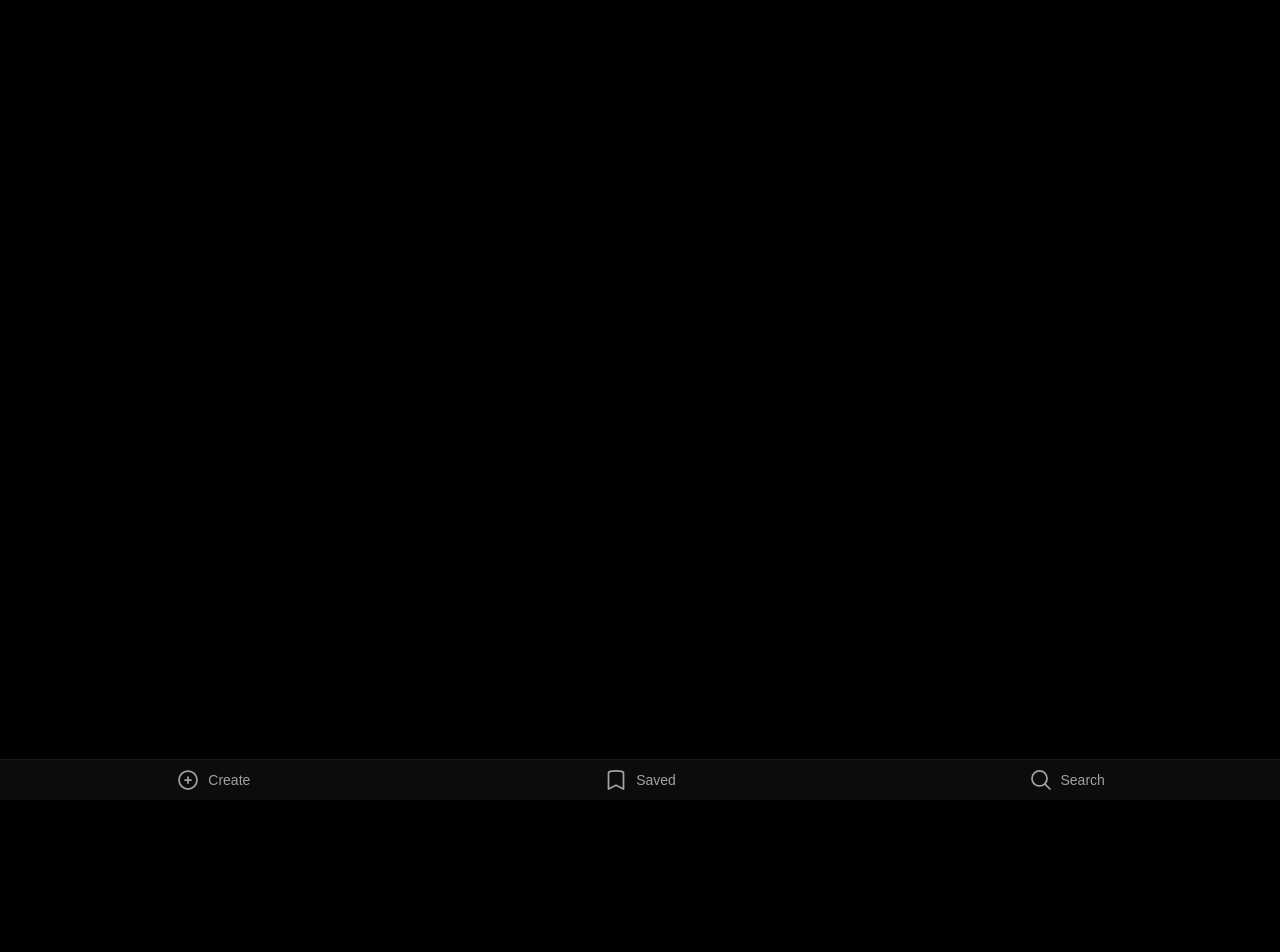
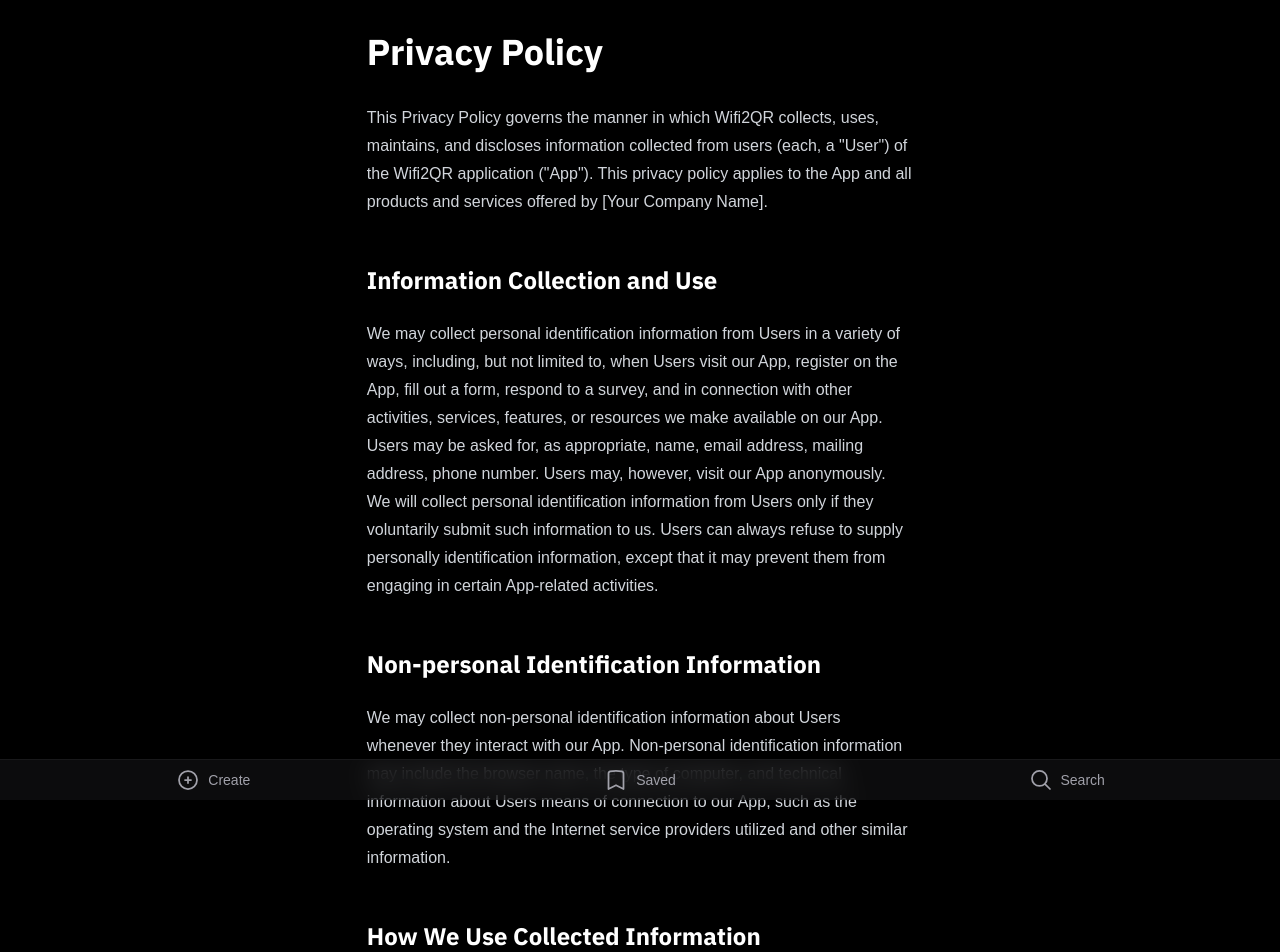
Before and after one commit to qhungg289/wifi-qrcode-generator, a SvelteKit app: page /privacy in a window 1280 px wide. Before the commit this address had no page. Shown: the top 952 px of the page. Before the commit the page ends 800 px from the top, so only its background shows below. Built offline with nearby package versions, Linux system fonts and the light colour scheme; a web font is replaced by a local one.

Commit message:
add privacy page

```diff
--- a/package.json
+++ b/package.json
@@ -15,6 +15,7 @@
 		"@sveltejs/adapter-auto": "^2.0.0",
 		"@sveltejs/kit": "^1.5.0",
 		"@tailwindcss/forms": "^0.5.3",
+		"@tailwindcss/typography": "^0.5.10",
 		"@types/qrcode": "^1.5.0",
 		"autoprefixer": "^10.4.13",
 		"postcss": "^8.4.21",
--- /dev/null
+++ b/src/routes/privacy/+page.svelte
@@ -0,0 +1,112 @@
+<script lang="ts">
+	import type { PageData } from "./$types";
+
+	export let data: PageData;
+</script>
+
+<div class="prose prose-invert container">
+	<h1>Privacy Policy</h1>
+
+	<p>
+		This Privacy Policy governs the manner in which Wifi2QR collects, uses, maintains, and discloses
+		information collected from users (each, a "User") of the Wifi2QR application ("App"). This
+		privacy policy applies to the App and all products and services offered by [Your Company Name].
+	</p>
+
+	<h2>Information Collection and Use</h2>
+
+	<p>
+		We may collect personal identification information from Users in a variety of ways, including,
+		but not limited to, when Users visit our App, register on the App, fill out a form, respond to a
+		survey, and in connection with other activities, services, features, or resources we make
+		available on our App. Users may be asked for, as appropriate, name, email address, mailing
+		address, phone number. Users may, however, visit our App anonymously. We will collect personal
+		identification information from Users only if they voluntarily submit such information to us.
+		Users can always refuse to supply personally identification information, except that it may
+		prevent them from engaging in certain App-related activities.
+	</p>
+
+	<h2>Non-personal Identification Information</h2>
+
+	<p>
+		We may collect non-personal identification information about Users whenever they interact with
+		our App. Non-personal identification information may include the browser name, the type of
+		computer, and technical information about Users means of connection to our App, such as the
+		operating system and the Internet service providers utilized and other similar information.
+	</p>
+
+	<h2>How We Use Collected Information</h2>
+
+	<p>Wifi2QR may collect and use Users personal information for the following purposes:</p>
+	<ul>
+		<li>To personalize user experience</li>
+		<li>To improve our App</li>
+		<li>
+			To send periodic emails
+			<ul>
+				<li>
+					We may use the email address to respond to their inquiries, questions, and/or other
+					requests.
+				</li>
+				<li>
+					If User decides to opt-in to our mailing list, they will receive emails that may include
+					company news, updates, related product or service information, etc. If at any time the
+					User would like to unsubscribe from receiving future emails, we include detailed
+					unsubscribe instructions at the bottom of each email or User may contact us via our App.
+				</li>
+			</ul>
+		</li>
+	</ul>
+
+	<h2>How We Protect Your Information</h2>
+
+	<p>
+		We adopt appropriate data collection, storage, and processing practices and security measures to
+		protect against unauthorized access, alteration, disclosure, or destruction of your personal
+		information, username, password, transaction information, and data stored on our App.
+	</p>
+
+	<h2>Sharing Your Personal Information</h2>
+
+	<p>
+		We do not sell, trade, or rent Users personal identification information to others. We may share
+		generic aggregated demographic information not linked to any personal identification information
+		regarding visitors and users with our business partners, trusted affiliates, and advertisers for
+		the purposes outlined above.
+	</p>
+
+	<h2>Changes to This Privacy Policy</h2>
+
+	<p>
+		Wifi2QR has the discretion to update this privacy policy at any time. When we do, we will post a
+		notification on the main page of our App, revise the updated date at the bottom of this page. We
+		encourage Users to frequently check this page for any changes to stay informed about how we are
+		helping to protect the personal information we collect. You acknowledge and agree that it is
+		your responsibility to review this privacy policy periodically and become aware of
+		modifications.
+	</p>
+
+	<h2>Your Acceptance of These Terms</h2>
+
+	<p>
+		By using this App, you signify your acceptance of this policy. If you do not agree to this
+		policy, please do not use our App. Your continued use of the App following the posting of
+		changes to this policy will be deemed your acceptance of those changes.
+	</p>
+
+	<h2>Contacting Us</h2>
+
+	<p>
+		If you have any questions about this Privacy Policy, the practices of this App, or your dealings
+		with this App, please contact us at:
+	</p>
+
+	<p>
+		Wifi2QR<br />
+		Can Tho, Vietnam<br />
+		duongquanghung749@gmail.com<br />
+		+84877602933
+	</p>
+
+	<p>This document was last updated on 30/1/2024.</p>
+</div>
--- a/tailwind.config.cjs
+++ b/tailwind.config.cjs
@@ -12,5 +12,5 @@
 			}
 		}
 	},
-	plugins: [require("@tailwindcss/forms")]
+	plugins: [require("@tailwindcss/forms"), require("@tailwindcss/typography")]
 };
```
Also changed, not shown: 1 other file (tests, documents, lock files or other folders).
